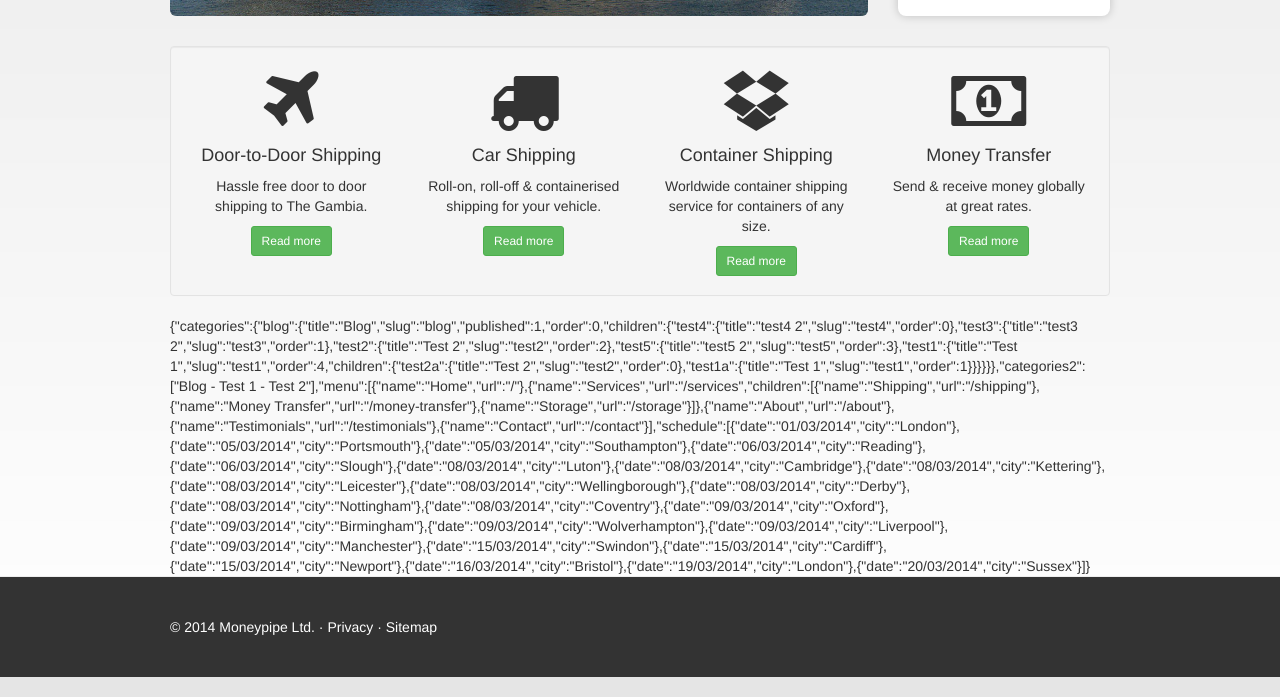
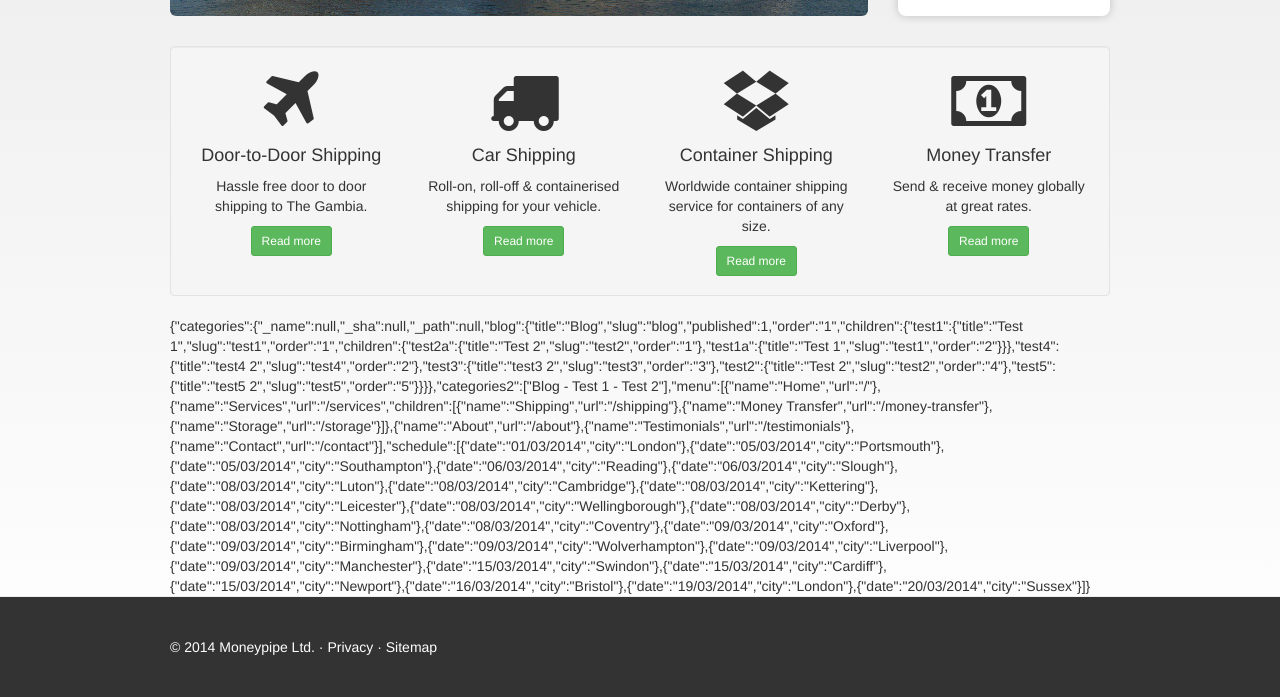
Before and after one commit to abeta/moneypipe, a Jekyll site: the page built from index.html, in a window 1280 px wide, cut to the strip 485-1182 px from the top of the page. Built offline with Jekyll 4.4.1, drawn with Linux system fonts in a browser that asks for light colours; nearby versions of some CDN libraries.

Commit message:
Re-order categories

```diff
--- a/_data/categories.yml
+++ b/_data/categories.yml
@@ -1,35 +1,38 @@
+_name: null
+_sha: null
+_path: null
 blog:
     title: Blog
     slug: blog
     published: 1
-    order: 0
+    order: '1'
     children:
-        test4:
-            title: 'test4 2'
-            slug: test4
-            order: 0
-        test3:
-            title: 'test3 2'
-            slug: test3
-            order: 1
-        test2:
-            title: 'Test 2'
-            slug: test2
-            order: 2
-        test5:
-            title: 'test5 2'
-            slug: test5
-            order: 3
         test1:
             title: 'Test 1'
             slug: test1
-            order: 4
+            order: '1'
             children:
                 test2a:
                     title: 'Test 2'
                     slug: test2
-                    order: 0
+                    order: '1'
                 test1a:
                     title: 'Test 1'
                     slug: test1
-                    order: 1
+                    order: '2'
+        test4:
+            title: 'test4 2'
+            slug: test4
+            order: '2'
+        test3:
+            title: 'test3 2'
+            slug: test3
+            order: '3'
+        test2:
+            title: 'Test 2'
+            slug: test2
+            order: '4'
+        test5:
+            title: 'test5 2'
+            slug: test5
+            order: '5'
```
